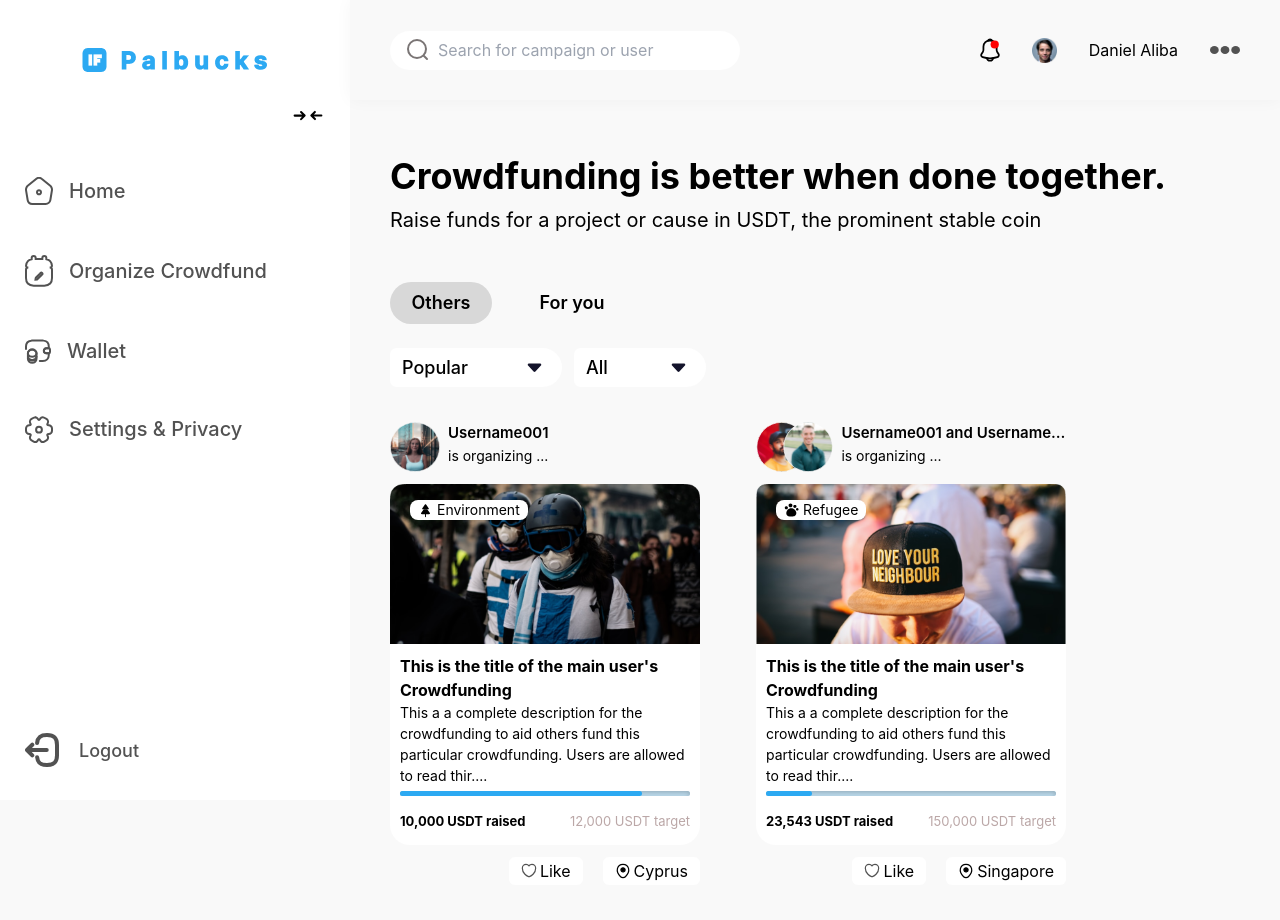
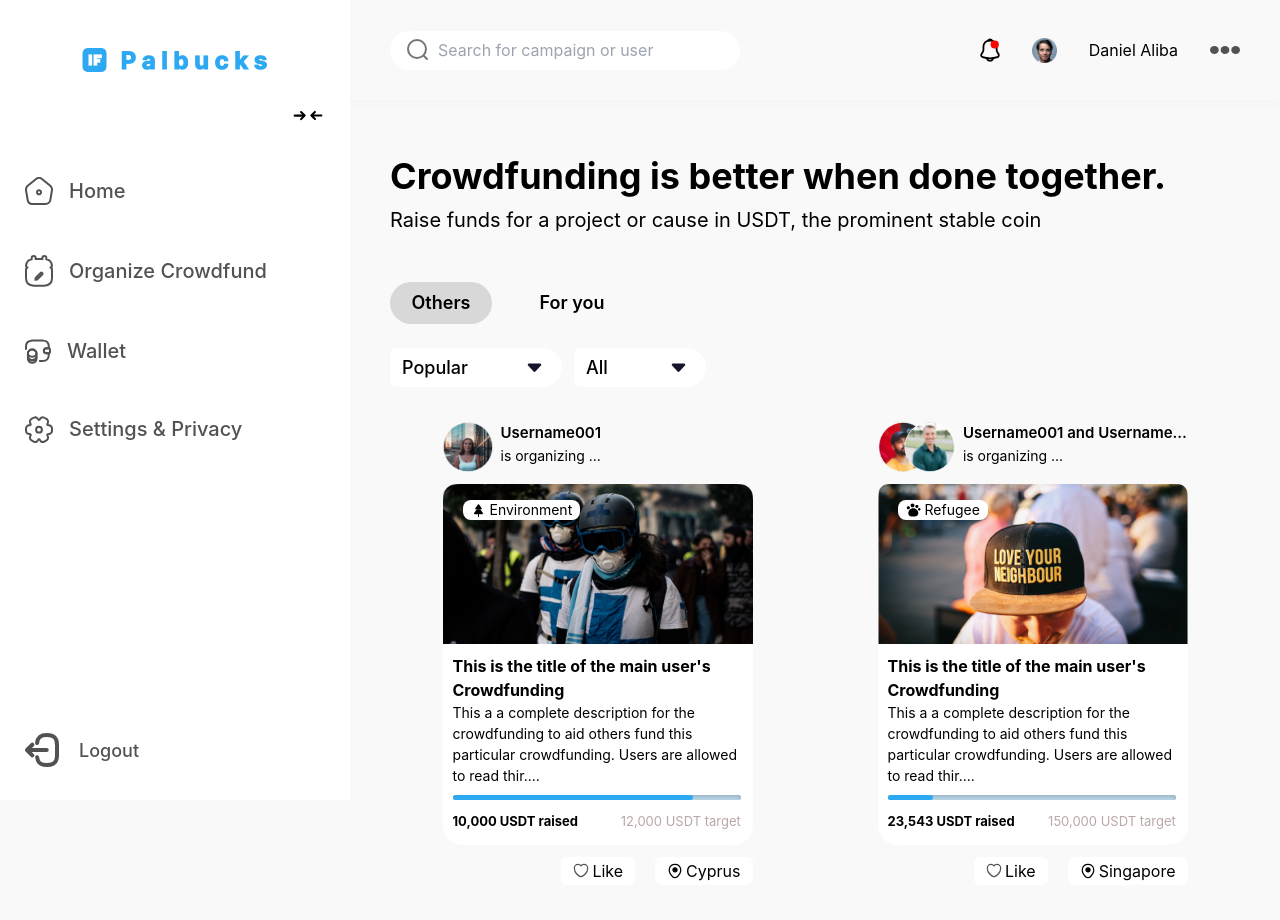
Before and after one commit to Beevibe-hq/palbucks-user-frontend, a React (Create React App) app: page / in a window 1280 px wide. Shown: the top 920 px of the page. Built offline with nearby package versions, Linux system fonts and the light colour scheme.

Commit message:
Tiny changes on sidebar,homebody and fundevent
Made the sidebar fixed (fixed positionning)
Removed the flex from homepage
Made the fundevent parent an autogrid for better responsiveness

```diff
--- a/src/components/fundevent/fundevent.jsx
+++ b/src/components/fundevent/fundevent.jsx
@@ -6,7 +6,7 @@ import locateicon from '../../images/locateicon.svg'
 function Fundevent(props){
 
     return(
-        <div className = 'max-w-[300px] xl:max-w-[310px] max-h-[430px] min-w-[200px] inline-block my-[35px] mx-auto relative'>
+        <div className = 'max-w-[300px] xl:max-w-[310px] h-[430px] min-w-[200px] inline-block mx-auto my-[35px] '>
 
             <div className = 'flex gap-2 mb-3'>
 
@@ -46,20 +46,23 @@ function Fundevent(props){
                 </div>
             </div>
 
-            <div className = 'bg-white pt-[10px] rounded-b-[20px] pb-2 px-[10px] mb-3 '>
+            <div className = 'bg-white pt-[10px] rounded-b-[20px] pb-2 px-[10px] mb-3 h-[200.5px] relative '>
+                <div>
                     <h5 className = "font-bold" >
                         {props.title ? props.title: "This is the title of the main user's Crowdfunding"}
                     </h5>
-
                     <p className='text-[14px]'>
                         {props.description ? props.description : "This a a complete description for the crowdfunding to aid others fund this particular crowdfunding. Users are allowed to read thir...."}
                     </p>
+                </div>
 
-                <progress value={props.value ? props.value : '23543'} max={props.target ? props.target : '150000'}  className='progressbar w-full h-[5px] appearance-none rounded-[5px] mb-2' />
+                <div className = 'absolute w-[93%] bottom-2'>
+                    <progress value={props.value ? props.value : '23543'} max={props.target ? props.target : '150000'}  className='progressbar w-full h-[5px] appearance-none rounded-[5px] mb-1' />
 
                     <p className= 'text-[13px] font-bold mt-[2px] mb-[5px]'>{props.value ? props.value.toLocaleString() : '23,543'} USDT raised
                     <span className='font-normal text-[#bba7a7] float-right' > {props.target ? props.target.toLocaleString() : '150,000'} USDT target</span>
                     </p>
+                </div>
             </div>
 
             <div className='flex gap-[20px] justify-end'>
--- a/src/components/homebody/homebody.jsx
+++ b/src/components/homebody/homebody.jsx
@@ -46,7 +46,7 @@ function Homebody(){
                 </button>
             </div>
 
-            <div className = 'space-x-14'>
+            <div className = 'eventparent'>
 
                 {
                     data.map((item,i)=>{
@@ -111,18 +111,20 @@ let data = [
       target:800000,
       location:'Texas'
 
-    }/*,
+    },
     {
-      organizerimg:[accountimage],
+      organizerimg:[userimg2],
       category:'Donate',
-      placeholder: eventimg4,
+      placeholder: eventimg2,
+      categoryimg:medicalimg,
       organizeraccounts:['Username001','Username002','Username003'],
-      //title: 'Title for this particular fundevent',
-      //description: "Description of the ongoing event that users will read to know what it's about",
-      //value: 10000,
-      //target:12000
+      title: 'Title for this particular fundevent',
+      description: "Description of the ongoing event that users will read to know what it's about",
+      value: 10000,
+      target:12000,
+      location:'Abuja'
 
-    },
+    },/*
     {
       organizerimg:[accountimg2,accountimg3],
       category:'Music',
--- a/src/components/sidebar/sidebar.jsx
+++ b/src/components/sidebar/sidebar.jsx
@@ -11,7 +11,7 @@ import Navelements from '../navelements/navelements'
 function Sidebar(){
 
     return(
-        <div className = 'w-[350px] h-[100vh] border-orange-600 border-0 px-[25px] py-[35px] bg-white flex-shrink-0'>
+        <div className = 'w-[350px] h-full fixed z-10 overflow-x-hidden top-0 border-orange-600 border-0 px-[25px] py-[35px] bg-white flex-shrink-0'>
 
             <div className = 'mb-[40px]'>
                 <img src={palbuckslogo} alt="Palbucks logo" className = 'mx-auto cursor-pointer' />
--- a/src/index.css
+++ b/src/index.css
@@ -16,6 +16,15 @@ code {
     monospace;
 }
 
+
+@layer components{
+
+  .eventparent{
+    display:grid;
+    grid-template-columns: repeat(auto-fit, minmax(300px, 1fr));
+    gap:20px;
+  }
+}
 
 
 @layer base{
--- a/src/pages/home/home.jsx
+++ b/src/pages/home/home.jsx
@@ -5,9 +5,9 @@ import Sidebar from "../../components/sidebar/sidebar";
 function Home(){
 
     return(
-        <div className=' bg-[#F9F9F9] flex' >
+        <div className=' bg-[#F9F9F9] h-full' >
             <Sidebar />
-            <div className = 'w-full' >
+            <div className = 'ml-[350px]' >
                 <Navbar />
                 <Homebody />
             </div>
```
Lines whose indentation alone changed are shown as unchanged.
